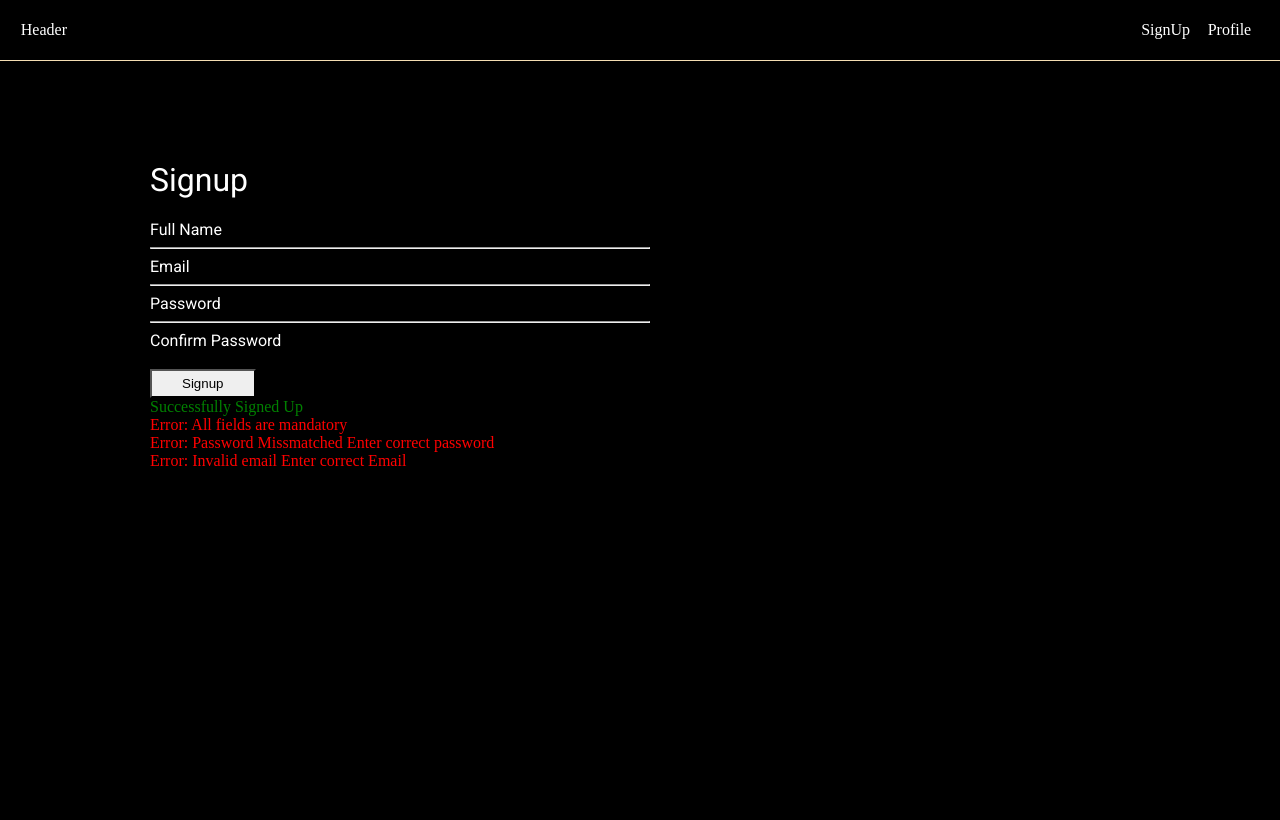
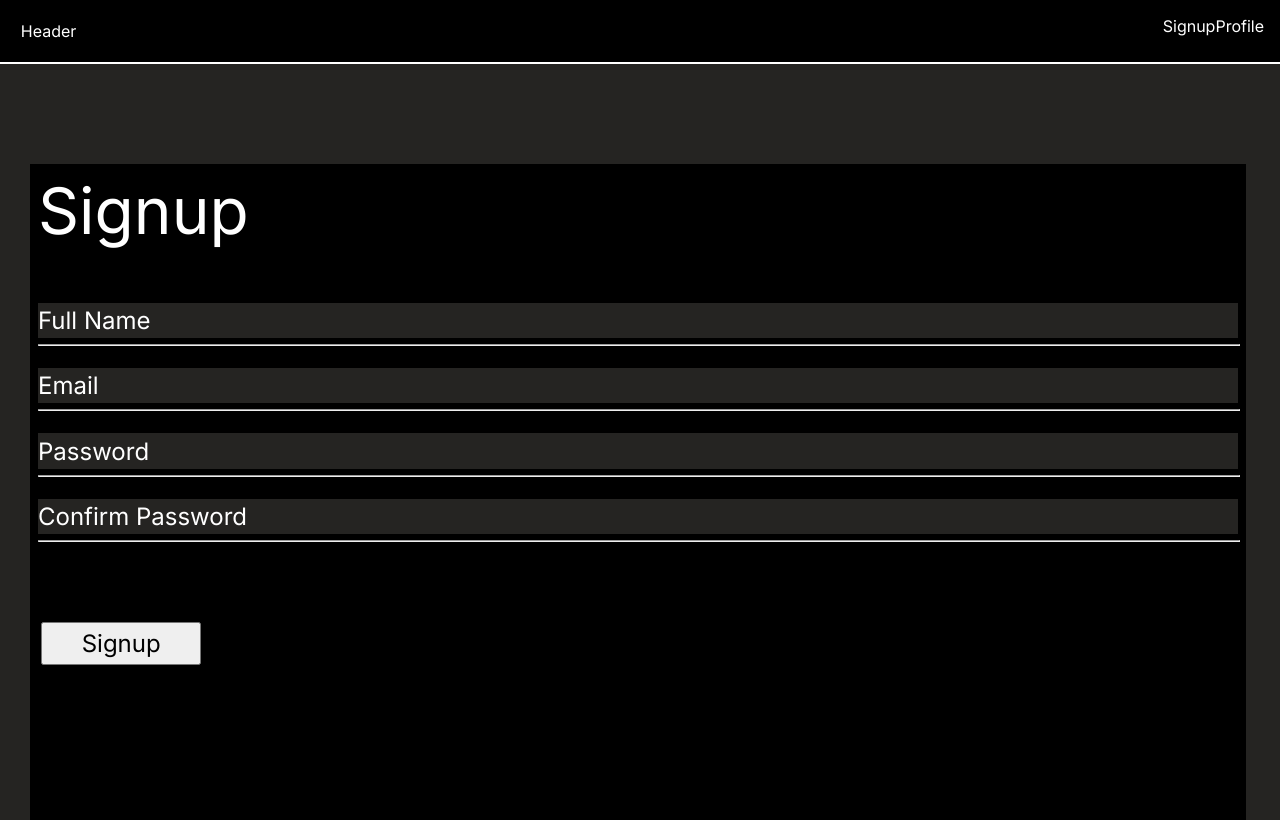
Before and after one commit to soumya898/F3-contest-29-04-2023, a plain HTML site: page index.html in a window 1280 px wide. Drawn offline with Linux system fonts and the light colour scheme.

Commit message:
new commit

```diff
--- a/Style.css
+++ /dev/null
@@ -1,76 +0,0 @@
-body {
-    background-color:black;
-    margin: 0;
-    padding: 0;
-}
-a{
-    color: white;
-    text-decoration: none;
-}
-#navbar{
-    color:white;
-    display: flex;
-  box-sizing: border-box;
-  padding: 1rem;
-  justify-content: flex-end;
-  background-color: black;
-  list-style: none;
-  border-bottom:1px solid wheat ;
-
-}
-#flex-start {
-    margin-right: auto;
-    padding: 0.3rem;
-  }
-
-  .flex-end {
-    padding: 0.3rem;
-    margin-right: 0.5rem;
-  }
- form {
-    width: 500px;
-    color: white;
-    font-family: 'Roboto', sans-serif;
-}
-
-h1 {
-    color: white;
-    font-family: 'Roboto', sans-serif;
-}
-
-form input {
-    border: none;
-    background: transparent;
-    color: white;
-}
-
-form label {
-    display: inline;
-    font-weight: lighter;
-}
-
-.WIDTH {
-    /* width: 500px; */
-}
-
-button {
-    padding: 5px 30px;
-    border-radius: 0px;
-}
-
-.FORM {
-    padding-left: 150px;
-}
-
-h1 {
-    padding-left:150px;
-    font-weight: 200;
-    margin-top: 100px;
-}
-
-/* input[type=date]{
-    color: transparent !important;
-}  */
-.active input[type=date]{
-    color: inherit !important;
-}
--- a/index.html
+++ b/index.html
@@ -5,76 +5,62 @@
   <meta charset="UTF-8">
   <meta http-equiv="X-UA-Compatible" content="IE=edge">
   <meta name="viewport" content="width=device-width, initial-scale=1.0">
-    <meta name="description" content="weekend test">
-    <link rel="stylesheet" href="Style.css">
-    <title>Signup-page</title>
-    <link rel="preconnect" href="https://fonts.googleapis.com">
-    <link rel="preconnect" href="https://fonts.gstatic.com" crossorigin>
-    <link href="https://fonts.googleapis.com/css2?family=Roboto&display=swap" rel="stylesheet">
+  <title> Signup Page</title>
+
+  <link rel="stylesheet" href="indexStyle.css">
 </head>
 
 <body>
-    <header>
-        <nav id="navbar">
-            <li id="flex-start">Header</li>
-            <li class="flex-end" id="signup"> <a href="#">SignUp</a></li>
-            <li class="flex-end" id="profile"><a href="#">Profile</a> </li>
+  <nav>
+    <ul id="flexbox">
+      <li class="flex-left">Header</li>
+      <li class="flex-right">
+        <a href="#" id="signUp">Signup </a>
+      </li>
+      <li class="flex-right">
+        <a href="#" id="profile">Profile </a>
+      </li>
+    </ul>
+  </nav>
 
-        </nav>
-        <h1>Signup</h1>
-    </header>
+  <div id="form">
 
-    <main>
-        <div class="FORM">
-            <!-- <form action="mailto:soumyaranjannayak0140@gmail.com" id="form01"> -->
-            <form action="#" id="form01">
-                <label for="Full Name">Full Name</label>
-                <input type="text" name="Full Name" class="WIDTH" id="name" required>
-                <br>
-                <hr>
-                <label for="email">Email</label>
-                <input type="email" name="email" id="email" class="WIDTH" required>
-                <br>
-                <hr>
-                <label for="password">Password</label>
-                <input type="password" name="password" class="WIDTH" id="password" required>
-                <br>
-                <hr>
-                <label for="confirm password">Confirm Password</label>
-                <input type="password" name="confirm password" id="confirmpassword" class="WIDTH" required>
-                <br>
+    <h2>Signup</h2>
+    <label for="name" class="labels">
+      <input type="text" id="name" class="left" placeholder="Full Name" required>
+    </label>
+    <hr class="bottom-border">
+    <label for="email" class="labels">
+      <input type="email" id="email" class="left" placeholder="Email" required>
+    </label>
+    <hr class="bottom-border">
+    <label for="password" class="labels">
+      <input type="password" id="password" class="left" placeholder="Password" required>
+    </label>
+    <hr class="bottom-border">
+    <label for="confirmPassword" class="labels">
+      <input type="password" id="confirmPassword" class="left" placeholder="Confirm Password" required>
+    </label>
+    <hr class="bottom-border">
+    <button type="submit" id="submit-btn">Signup</button>
 
-                <br>
-                <button class="btn" type="submit" form="form01" id="btn"value="Signup">Signup</button>
-
-            </form>
-
-
-            <div class="alertMessage">
-
-
+    <!-- Error/Success Elements -->
+    <div class="alert">
       <div class="hidden" id="success" style="color: green;">
          Successfully Signed Up
       </div>
-
       <div class="hidden" id="error" style="color: red;">
-                    Error: All fields are mandatory
+        Error:  All fields are mandatory
       </div>
-
       <div class="hidden" id="passwordMismatched" style="color: red;">
-                    Error: Password Missmatched  Enter correct password
+        Error:  Password not Matching. Please enter correct password
       </div>
-
       <div class="hidden" id="invalidEmail" style="color: red;">
-                    Error: Invalid email Enter correct Email
-                </div>
-
+        Error: Invalid email id. Please enter correct email id
       </div>
     </div>
-    </main>
-
-    <script src="script.js"></script>
-
+  </div>
+  <script src="indexScript.js"></script>
 </body>
 
 </html>
--- a/script.js
+++ b/indexScript.js
@@ -28,19 +28,19 @@ C. When user clicks on signup button or profile button in nav bar
 //------------------------------------------------------------------------------------------------
 
 // store the hyperlink for signup and profile page
-const signUpPageEl = document.getElementById('signup');
+const signUpPageEl = document.getElementById('signUp');
 const profilePageEl = document.getElementById('profile');
 
 // Storing all form input elements
 const nameEl = document.getElementById('name');
 const emailEl = document.getElementById('email');
 const passwordEl = document.getElementById('password');
-const cnfPasswordEl = document.getElementById('confirmpassword');
+const cnfPasswordEl = document.getElementById('confirmPassword');
 const successEl = document.getElementById('success');
 const errorEl = document.getElementById('error');
 const passwordMismatchedEl = document.getElementById('passwordMismatched');
 const invalidemailEl = document.getElementById('invalidEmail');
-const submitBtn = document.getElementById('btn');
+const submitBtn = document.getElementById('submit-btn');
 
 //------------------------------------------------------------------------------------------------
 
@@ -52,7 +52,7 @@ let usersArray = [];  // this array will store the userObj and this array then w
 
 //If local storage contails accessToken (user leaves browser without logging out) user should redirect to profile page directly
 if (window.localStorage.getItem('accessToken')) {
-  window.location.href = 'profile.html';
+  window.location.href = './profile.html';
 }
 
 //------------------------------------------------------------------------------------------------
@@ -137,5 +137,5 @@ function setLocalStorageRedirectToProfile(name, email, password) {
   setItemInLocalStorage(usersArray, accessToken)  // function no 02
   // set input deatails array as empty
   // redirect user to the profile page
-  window.location.href = 'profile.html';
+  window.location.href = './profile.html';
 }
--- /dev/null
+++ b/indexStyle.css
@@ -0,0 +1,105 @@
+@import url('https://fonts.googleapis.com/css2?family=Inter&display=swap');
+
+* {
+  margin: 0;
+  font-family: 'Inter', sans-serif;
+}
+
+body {
+  background-color: #252422;
+  color: white;
+}
+
+#flexbox {
+  display: flex;
+  box-sizing: border-box;
+  padding: 1rem;
+  justify-content: flex-end;
+  background-color: black;
+  list-style : none;
+
+}
+
+a {
+  text-decoration: none;
+  color: white;
+}
+
+a:hover {
+  color: rgb(148, 101, 83)
+}
+
+nav{
+  border-bottom: 2px solid white;
+}
+
+.flex-left {
+  margin-right: auto;
+  padding: 0.3rem;
+}
+
+.flex-end {
+  padding: 0.3rem;
+  margin-right: 0.5rem;
+}
+
+#form {
+  width: 75rem;
+  height: 40rem;
+  padding: 0.5rem;
+  margin: 100px 30px auto;
+  background-color: black;
+
+}
+
+h2 {
+  display: block;
+  font-size: 4rem;
+  font-weight: 300;
+  margin-bottom: 2rem;
+}
+
+.labels {
+  padding: 1px;
+}
+
+.left {
+  display: block;
+  width: 100%;
+  margin: 2px 0;
+  padding: 0.2rem 0;
+  border: none;
+  background-color: #252422;
+  color: white;
+  font-size: 1.5rem;
+}
+
+::placeholder {
+  color: white;
+  opacity: 1; /* Firefox */
+}
+
+hr {
+  width: 100%;
+  background-color: white;
+  margin-top: -1rem;
+}
+
+#submit-btn {
+  display: block;
+  width: 10rem;
+  font-size: 1.5rem;
+  padding: 0.3rem 0rem;
+  margin-top: 5rem;
+  margin-left: 0.2rem;
+}
+
+/*Alert (Error, Success) messages with hidden class*/
+.hidden {
+  display: none;
+}
+.alert {
+  margin: 2rem;
+  font-size: 1.5rem;
+  margin: 0px 30px 0px 30px;
+}
--- a/profile.css
+++ /dev/null
@@ -1,40 +0,0 @@
-#navbar{
-    color:white;
-    display: flex;
-  box-sizing: border-box;
-  padding: 1rem;
-  justify-content: flex-end;
-  background-color: black;
-  list-style: none;
-  border-bottom:1px solid wheat ;
-
-}
-body{
-    padding: 0;
-    margin: 0;
-    background-color: black;
-}
-#flex-start {
-    margin-right: auto;
-    padding: 0.3rem;
-  }
-
-.flex-end {
-    padding: 0.3rem;
-    margin-right: 0.5rem;
-  }
-
-a{
-    color: white;
-    text-decoration: none;
-}
-.hidden{
-    width: 500px;
-    color: white;
-    font-family: 'Roboto', sans-serif;
-}
-.profile-Header {
-    margin: 1rem 2rem;
-    padding: 0.5rem;
-    font-size: 2rem;
-  }
--- /dev/null
+++ b/profileStyle.css
@@ -0,0 +1,70 @@
+@import url('https://fonts.googleapis.com/css2?family=Inter&display=swap');
+
+* {
+  margin: 0;
+  font-family: 'Inter', sans-serif;
+}
+
+body {
+  background-color: #252422;
+  color: white;
+}
+
+#flexbox {
+  display: flex;
+  box-sizing: border-box;
+  padding: 1rem;
+  justify-content: flex-end;
+  background-color: #252422;
+  list-style: none;
+}
+
+nav{
+  border-bottom: 2px solid white;
+}
+
+.flex-left {
+  margin-right: auto;
+  padding: 0.3rem;
+}
+
+.flex-right {
+  padding: 0.3rem;
+  margin-right: 0.5rem;
+}
+
+a {
+  text-decoration: none;
+  color: white;
+}
+
+a:hover {
+  color: bisque;
+}
+
+.profile {
+  margin: 1rem 2rem;
+  padding: 0.5rem;
+  font-size: 2rem;
+}
+
+#profile-details {
+  margin-top: 5rem;
+  margin-bottom: 3rem;
+  padding: 1rem;
+  color: #bde0fe;
+  font-size: 3rem;
+}
+
+#logout-btn {
+  display: block;
+  width: 10rem;
+  font-size: 1.5rem;
+  padding: 0.3rem 0rem;
+  margin-top: 5rem;
+  margin-left: 3rem;
+}
+
+.hidden {
+  display: none;
+}
```
Also changed, not shown: profile.html (+14 -13 lines), profileScript.js (renamed from profile.js, +4 -4 lines). Lines whose indentation alone changed are shown as unchanged.
